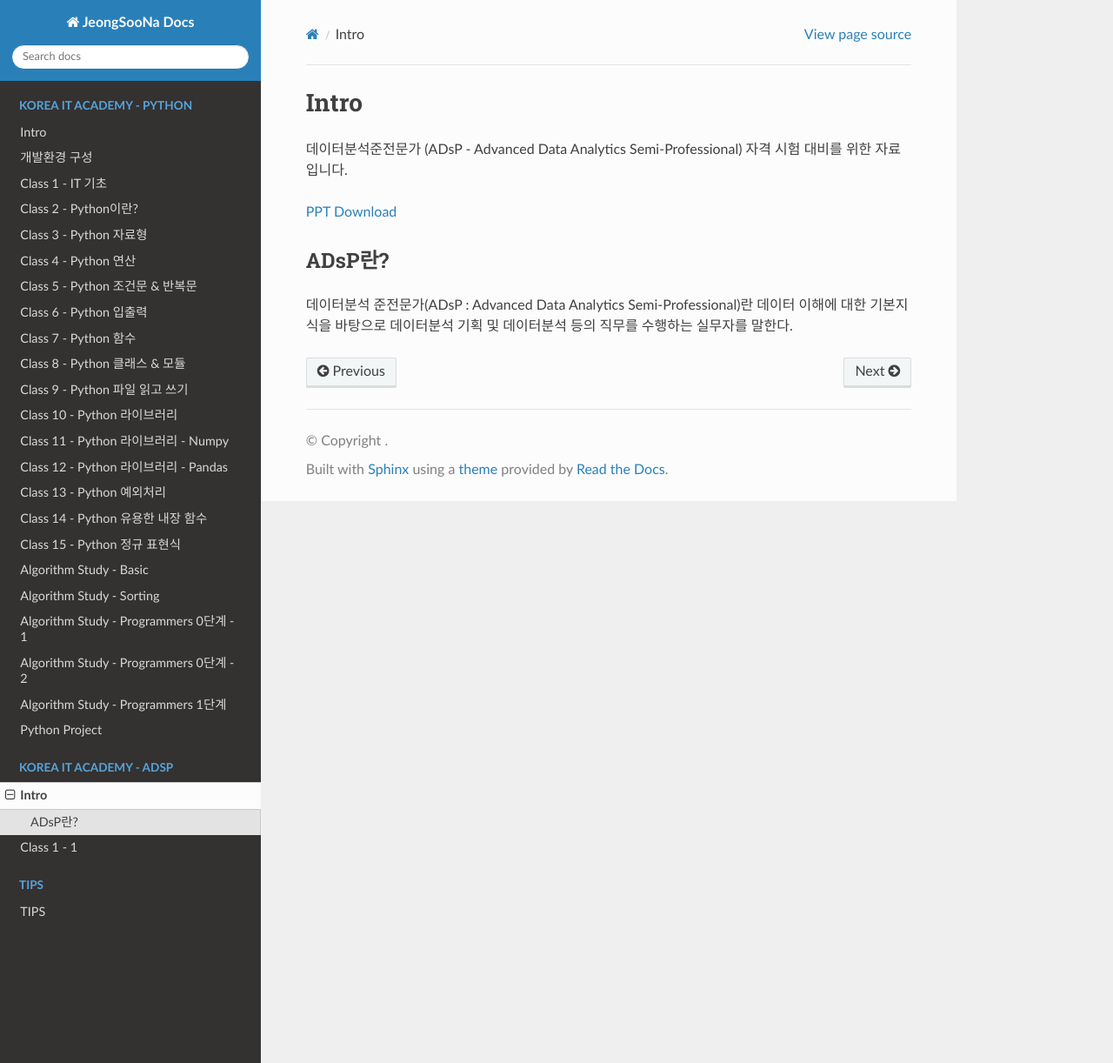
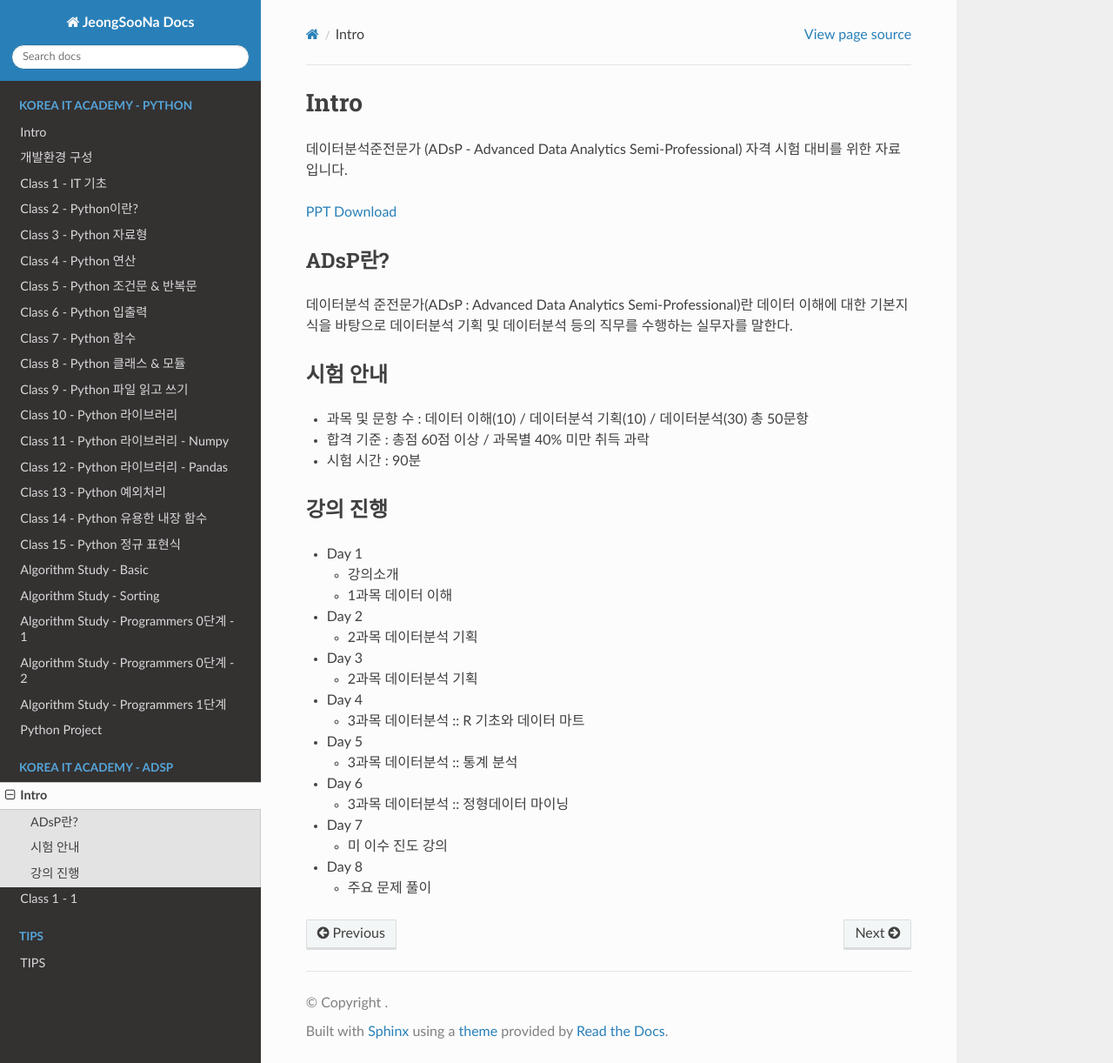
Before and after one commit to JeongSooNa/JeongSooNa-Docs, a Sphinx documentation site: the page built from docs/Korea_IT_Academy-ADsP/index.md, in a window 1280 px wide and 1222 px high. Shown: the whole window at 87% size. Built offline with Sphinx 7.4.7 and the Read the Docs theme 3.1.0, drawn with Linux system fonts in a browser that asks for light colours.

Commit message:
update docs

```diff
--- a/docs/Korea_IT_Academy-ADsP/index.md
+++ b/docs/Korea_IT_Academy-ADsP/index.md
@@ -6,3 +6,31 @@
 
 ### ADsP란?
 데이터분석 준전문가(ADsP : Advanced Data Analytics Semi-Professional)란 데이터 이해에 대한 기본지식을 바탕으로 데이터분석 기획 및 데이터분석 등의 직무를 수행하는 실무자를 말한다.
+
+### 시험 안내
+
+- 과목 및 문항 수 : 데이터 이해(10) / 데이터분석 기획(10) / 데이터분석(30) 총 50문항
+
+- 합격 기준 : 총점 60점 이상 / 과목별 40% 미만 취득 과락
+
+- 시험 시간 : 90분
+
+### 강의 진행
+
+- Day 1
+    - 강의소개
+    - 1과목 데이터 이해
+- Day 2
+    - 2과목 데이터분석 기획
+- Day 3
+    - 2과목 데이터분석 기획
+- Day 4
+    - 3과목 데이터분석 :: R 기초와 데이터 마트
+- Day 5
+    - 3과목 데이터분석 :: 통계 분석
+- Day 6
+    - 3과목 데이터분석 :: 정형데이터 마이닝
+- Day 7
+    - 미 이수 진도 강의
+- Day 8
+    - 주요 문제 풀이
```
Also changed, not shown: docs/Korea_IT_Academy-ADsP/class_3.md (added, +1 -0 lines), docs/Korea_IT_Academy-ADsP/class_4.md (added, +35 -0 lines), docs/Korea_IT_Academy-ADsP/class_5.md (added, +1 -0 lines), docs/Korea_IT_Academy-ADsP/class_6.md (added, +1 -0 lines), docs/Korea_IT_Academy-ADsP/class_7.md (added, +1 -0 lines), docs/Korea_IT_Academy-ADsP/class_8.md (added, +1 -0 lines), docs/img/ADsP_1.png (added), 1 other file.
